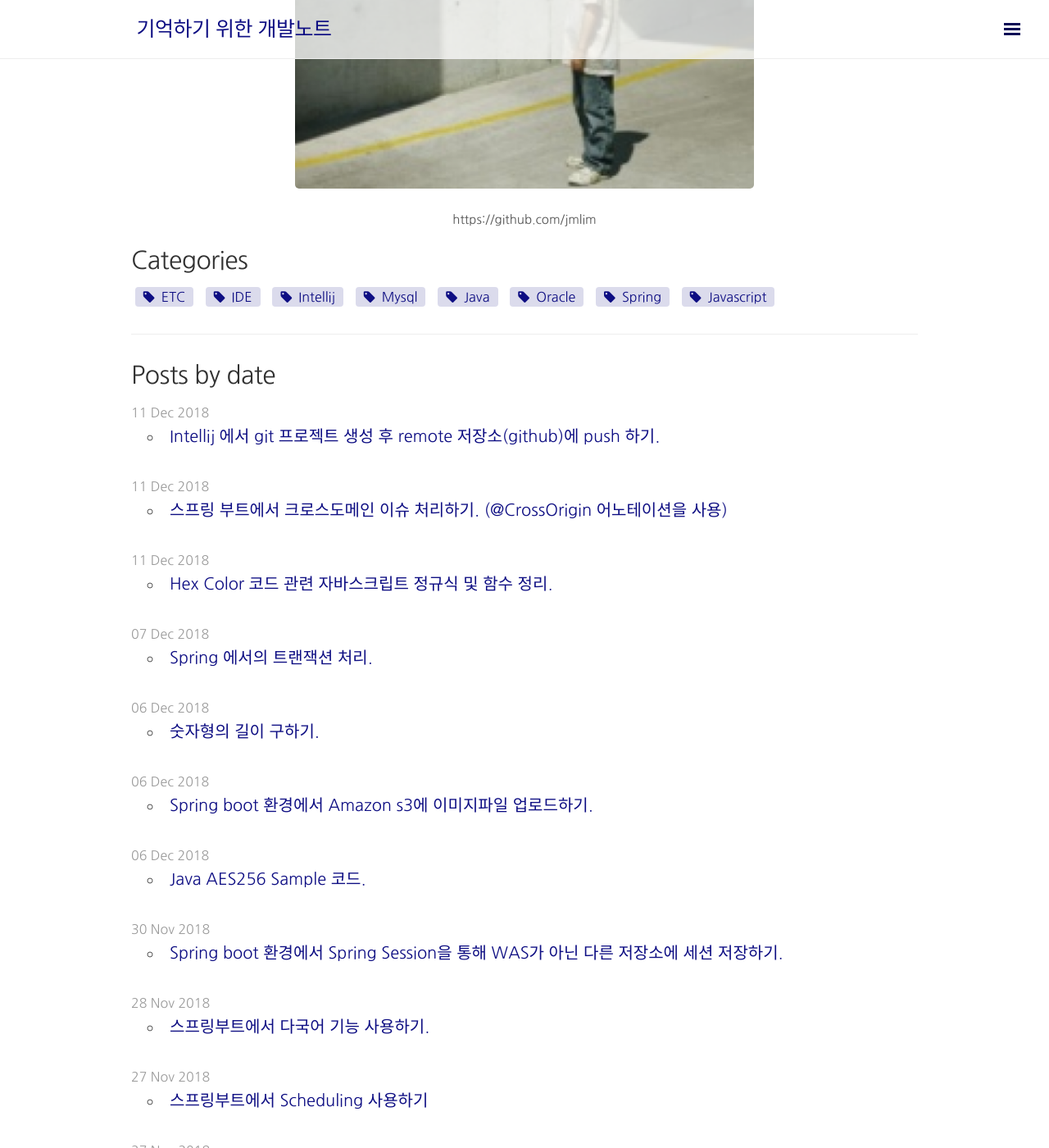
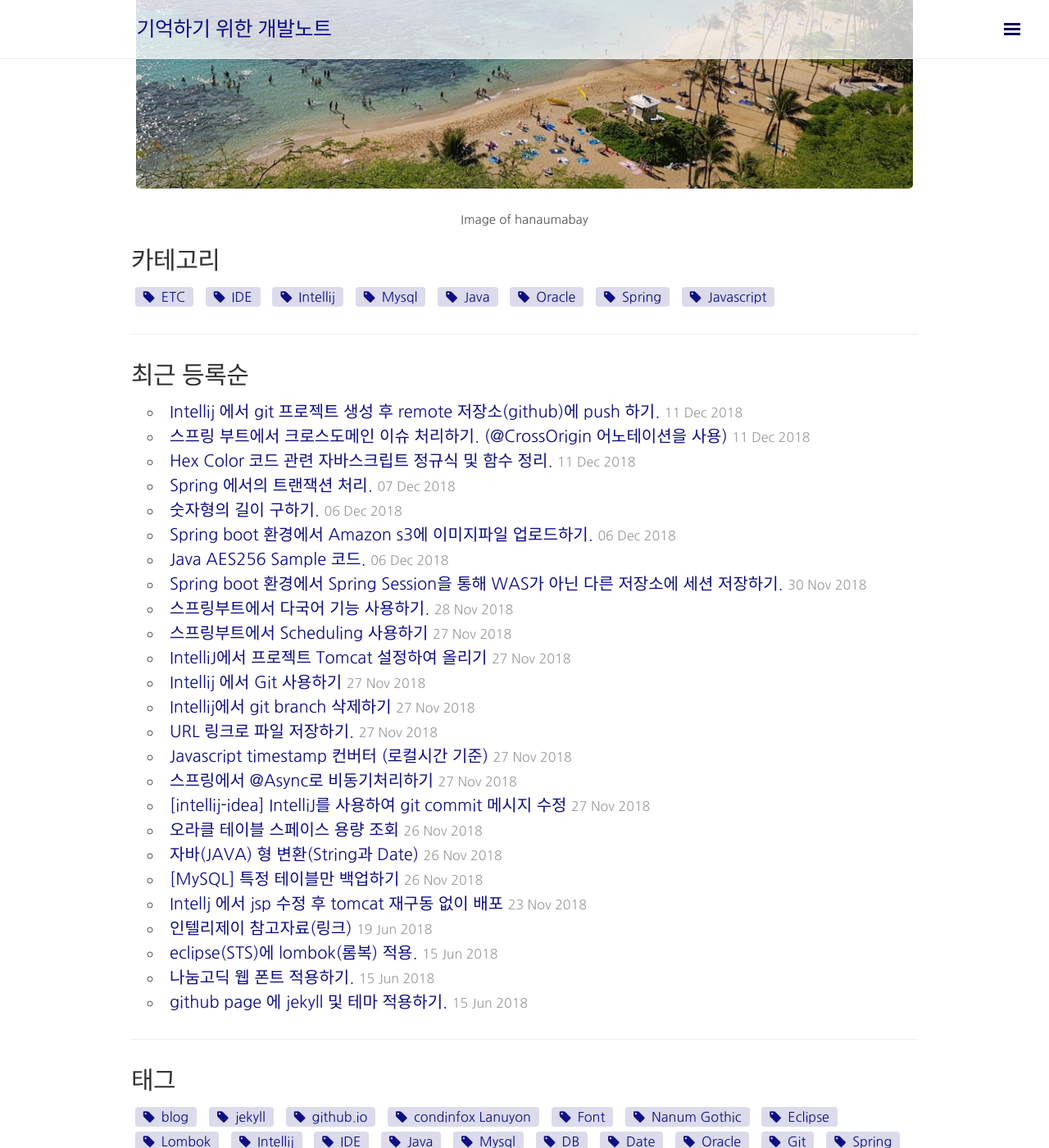
Before and after one commit to jmlim/jmlim.github.com, a Jekyll site: the page built from index.html, in a window 1280 px wide and 1400 px high, scrolled down 440 px. Shown: the whole window at 82% size. Built offline with Jekyll 4.4.1, drawn with Linux system fonts in a browser that asks for light colours; nearby versions of some CDN libraries; comment, search, counter and statistics services are not loaded; some of the changed text lies outside the part shown.

Commit message:
[테마변경] 이미지 변경 및 문구 변경. 게시물 목록 날짜 붙임.

```diff
--- a/_config.yml
+++ b/_config.yml
@@ -25,7 +25,7 @@ version: 1.0.0
 # About/contact
 author:
   name: Lim Jeong Muk
-  description: 기억하기 위해 개발 관련 정보들을 요약하는 페이지입니다.
+  description: 잘못된 내용이 있으면 댓글 남겨주세요.
   gravatar: 4446e606a5aac8b2c729cffc5eec79ba # hackerljm@gmail.com
   contact:
     #linkedin:  https://www.linkedin.com/in/lizhihao
@@ -53,8 +53,8 @@ tag_page: '/blog/tags/'
 category_page: '/blog/categories/'
 
 hero:
-  image: /public/img/3632773.png
-  caption: https://github.com/jmlim
+  image: /public/img/imageofhanaumabay.jpg
+  caption: Image of hanaumabay
 
 site:
     disqus_short_name: jmlim
--- a/index.html
+++ b/index.html
@@ -10,7 +10,7 @@ title: Home
 
 <div class="tags-expo">
   <div class="tags-expo-list">
-    <h2>Categories</h2>
+    <h2>카테고리</h2>
     {% for tag in site.categories %}
     <a href="{{ site.baseurl }}{{ site.category_page }}#{{ tag[0] | slugify }}" class="post-tag">{{ tag[0] }}</a>
     {% endfor %}
@@ -18,16 +18,16 @@ title: Home
   <hr/>
 </div>
 
-<h2>Posts by date</h2>
+<h2>최근 등록순</h2>
 <div class="tags-expo">
   <div class="tags-expo-section">
     <ul class="tags-expo-posts">
       {% for post in site.posts %}
-        <big class="post-date">{{ post.date | date_to_string }}</big>
         <li>
-            <a class="post-title" href="{{ post.url }}">{{ post.title }} </a>
+            <a class="post-title" href="{{ post.url }}">{{ post.title }}
+              <small class="post-date">{{ post.date | date_to_string }}</small>
+            </a>
         </li>
-      <br>
       {% endfor %}
     </ul>
   </div>
@@ -36,7 +36,7 @@ title: Home
 <hr/>
 <div class="tags-expo">
   <div class="tags-expo-list">
-    <h2>Tags</h2>
+    <h2>태그</h2>
     {% for tag in site.tags %}
       <a href="{{ site.baseurl }}{{ site.tag_page }}#{{ tag[0] | slugify }}" class="post-tag">{{ tag[0] }}</a>
     {% endfor %}
```
Also changed, not shown: _posts/2018-11-27-java-url-filecopy.md (+1 -1 lines), _includes/sidebar.html (line endings or trailing spaces), public/img/imageofhanaumabay.jpg (added).
